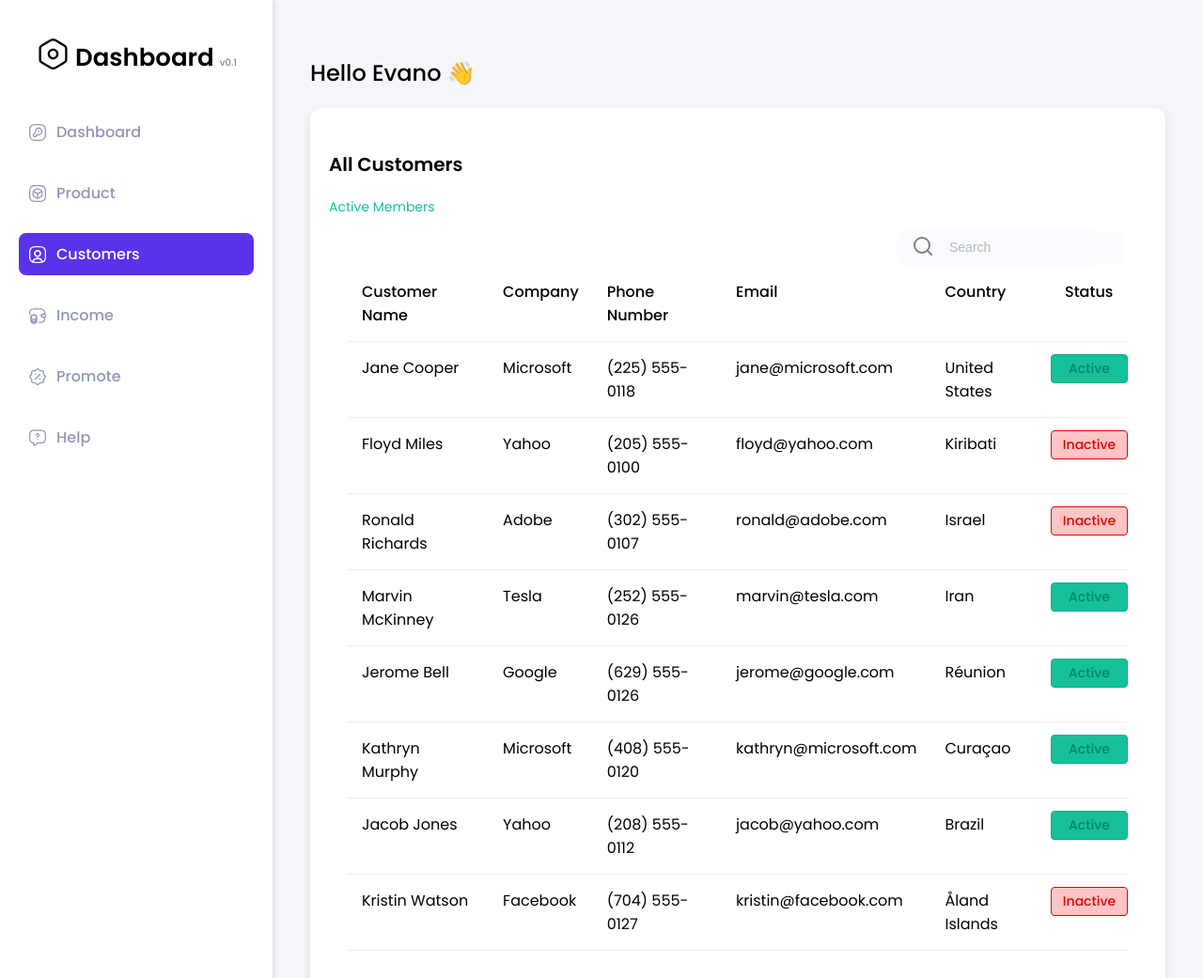
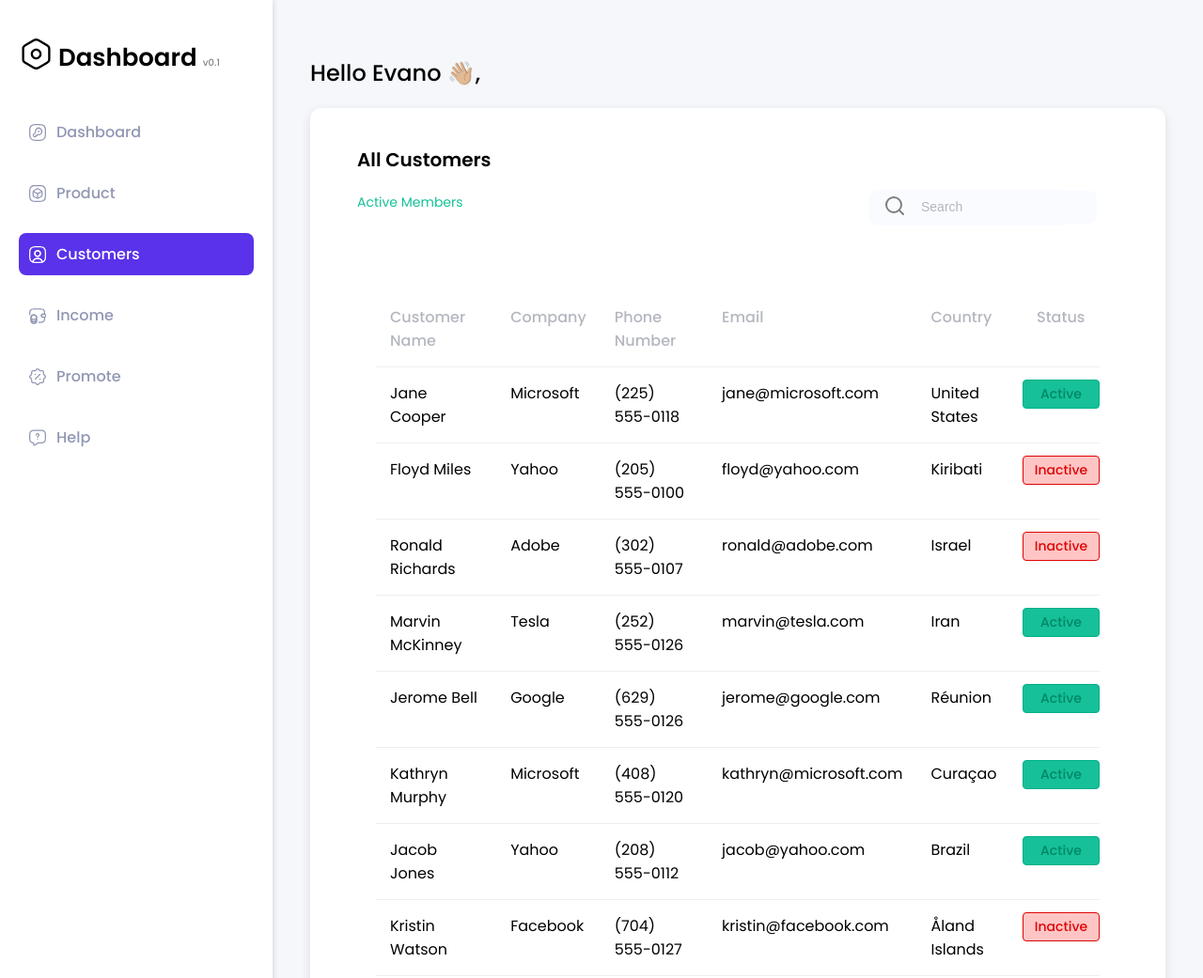
Before and after one commit to supersonic2k22/CRM-Dashboard-Customers, a plain HTML site: page index.html in a window 1280 px wide. Shown: the top 1041 px of the page at 94% size. Drawn offline with nearby package versions, Linux system fonts and the light colour scheme.

Commit message:
some small corrections

```diff
--- a/index.html
+++ b/index.html
@@ -31,14 +31,18 @@
       </aside>
       <main class="content">
         <div class="header">
-          <h2>Hello Evano 👋</h2>
+          <h2>Hello Evano 👋🏼,</h2>
         </div>
         <div class="customers">
-          <h3>All Customers</h3>
-          <p class="active-members">Active Members</p>
-          <div class="search-bar">
-            <button><img src="assets/img/search-icon.svg" alt="Search icon"></button>
-            <input type="text" placeholder="Search">
+          <div class="heading-full">
+            <div class="customers-heading">
+              <h3>All Customers</h3>
+              <p class="active-members">Active Members</p>
+            </div>
+            <div class="search-bar">
+              <button><img src="assets/img/search-icon.svg" alt="Search icon"></button>
+              <input type="text" placeholder="Search">
+            </div>
           </div>
           <div class="customer-table">
             <table>
--- a/styles.css
+++ b/styles.css
@@ -32,7 +32,7 @@ body {
 .customers {
   background: #fff;
   border-radius: 12px;
-  padding: 25px 20px;
+  padding: 20px 50px;
   box-shadow: 0 4px 12px rgba(0, 0, 0, 0.1);
 }
 
@@ -133,7 +133,6 @@ body {
   display: flex;
   align-items: center;
   margin: 0 50px 0 20px;
-  width: 216px;
   float: right;
   background: #f9fbff;
   border-radius: 10px;
@@ -166,6 +165,7 @@ body {
   background-color: #fff;
   border-radius: 12px;
   padding: 20px;
+  margin-top: 50px;
 }
 
 .customer-table table {
@@ -190,7 +190,7 @@ body {
 }
 
 .customer-table th {
-  color: var(main-grey-color);
+  color: var(--main-grey-color);
   border-bottom: 1px solid #eee;
 }
 
@@ -270,6 +270,7 @@ tr {
 .logo {
   display: flex;
   align-items: center;
+  width: 100%;
 }
 .logo-icon {
   margin-right: 5px;
@@ -298,3 +299,11 @@ nav.menu {
 tr {
   vertical-align: baseline;
 }
+.customers-heading {
+  max-width: 200px;
+}
+.heading-full {
+  display: flex;
+  justify-content: space-between;
+  align-items: end;
+}
```
Also changed, not shown: 1 other file.
